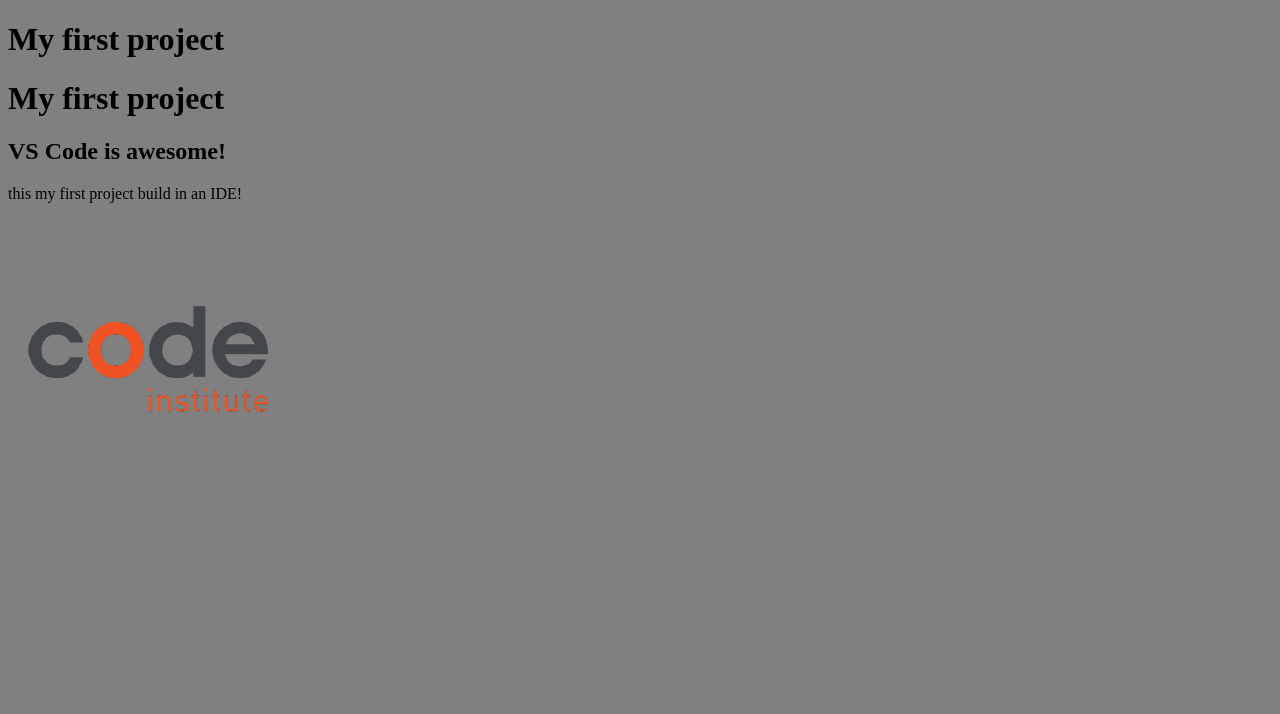
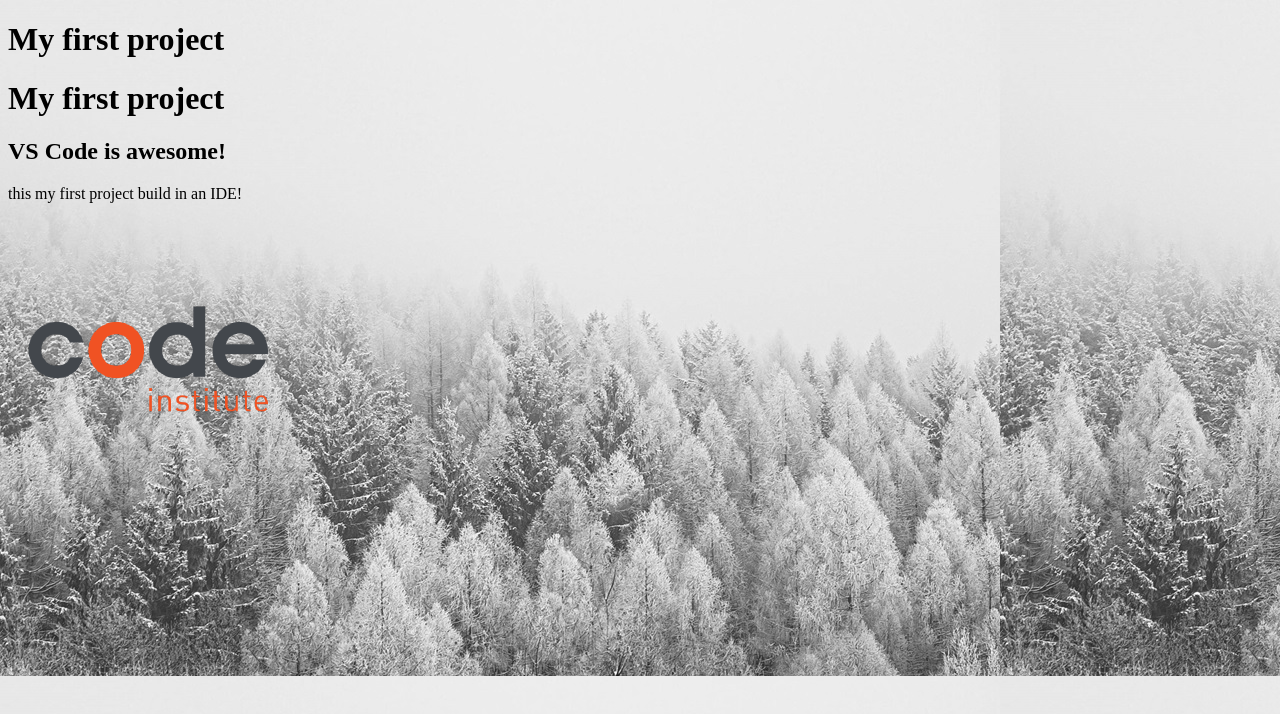
Before and after one commit to YakivBrychuk/first-project_debug-, a plain HTML site: page index.html in a window 1280 px wide. Drawn offline with Linux system fonts and the light colour scheme.

Commit message:
Fix relative paths for image

```diff
--- a/assets/css/styles.css
+++ b/assets/css/styles.css
@@ -1,5 +1,5 @@
 body {
 
     background-color: grey;
-    background-image: url(assets/images/background-img.jpg);
+    background-image: url(../images/background-img.jpg);
 }
```
